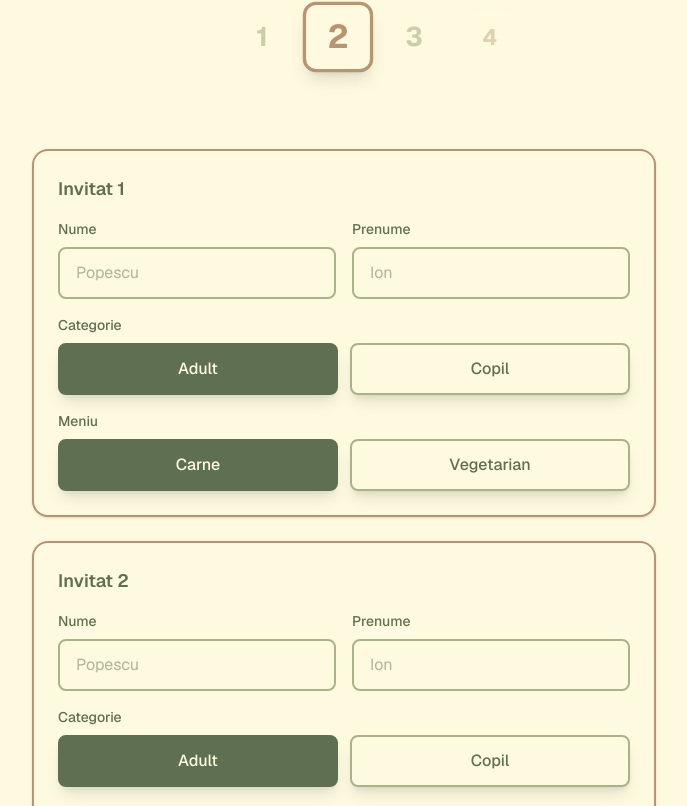
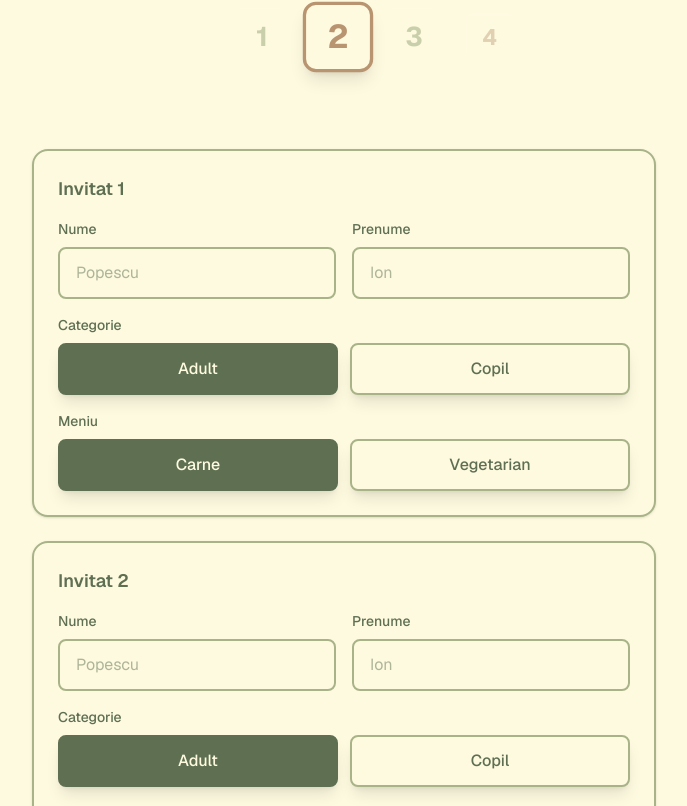
Before and after one commit to RazvanAga/razvanaga, a Next.js app: page /kasiia in a window 1280 px wide. Shown: the part 747-1553 px from the top of the page, without its empty margins (296-983 px from the left). Built offline with nearby package versions, Linux system fonts and the light colour scheme.

Commit message:
Change guest card borders back to green

```diff
--- a/app/kasiia/page.tsx
+++ b/app/kasiia/page.tsx
@@ -223,7 +223,7 @@ export default function WeddingPage() {
             <div
               key={index}
               className="rounded-2xl border-2 p-6 shadow-sm"
-              style={{ borderColor: '#B99470', backgroundColor: '#FEFAE0' }}
+              style={{ borderColor: '#A9B388', backgroundColor: '#FEFAE0' }}
             >
               <h3 className="mb-4 text-lg font-semibold" style={{ color: '#5F6F52' }}>
                 Invitat {index + 1}
```
